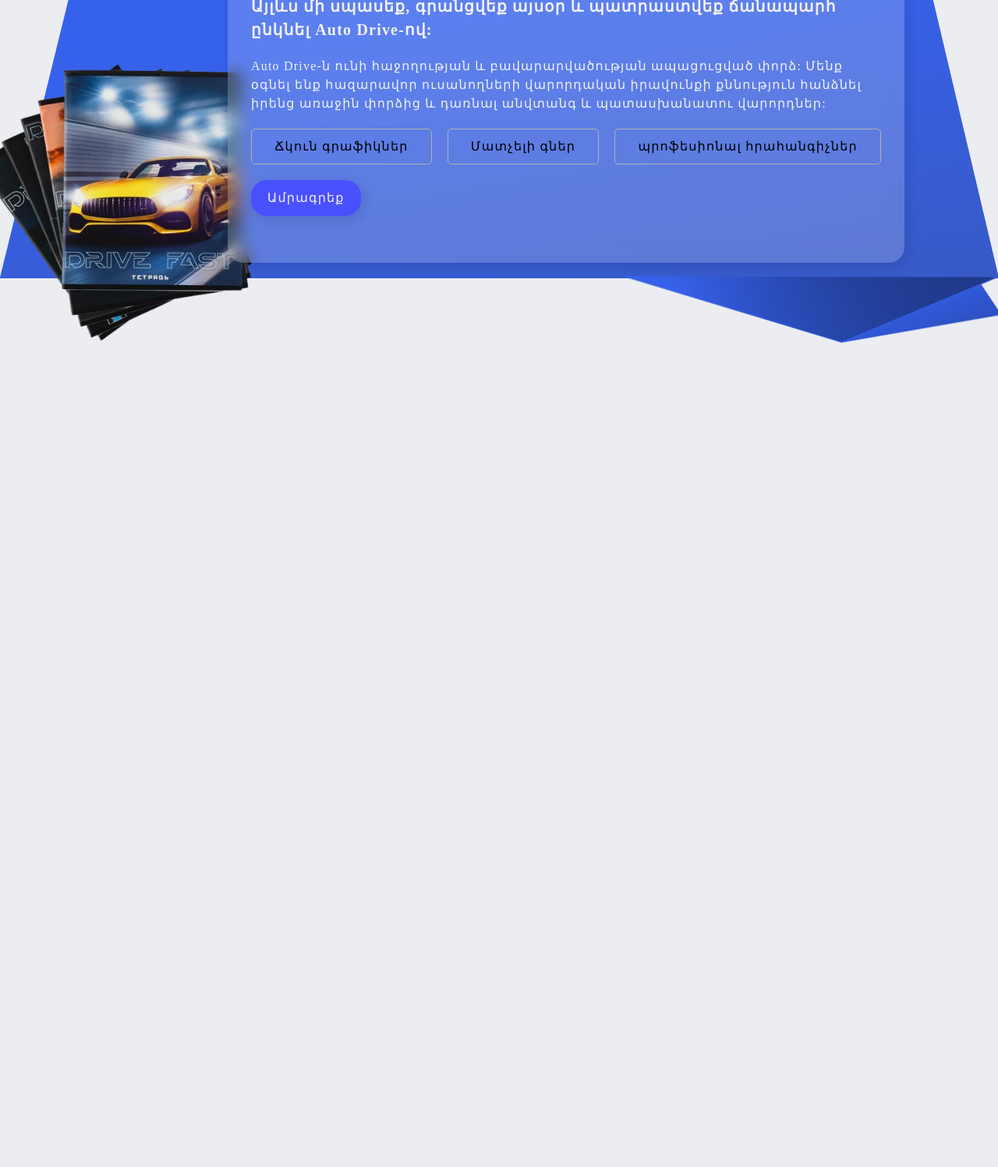
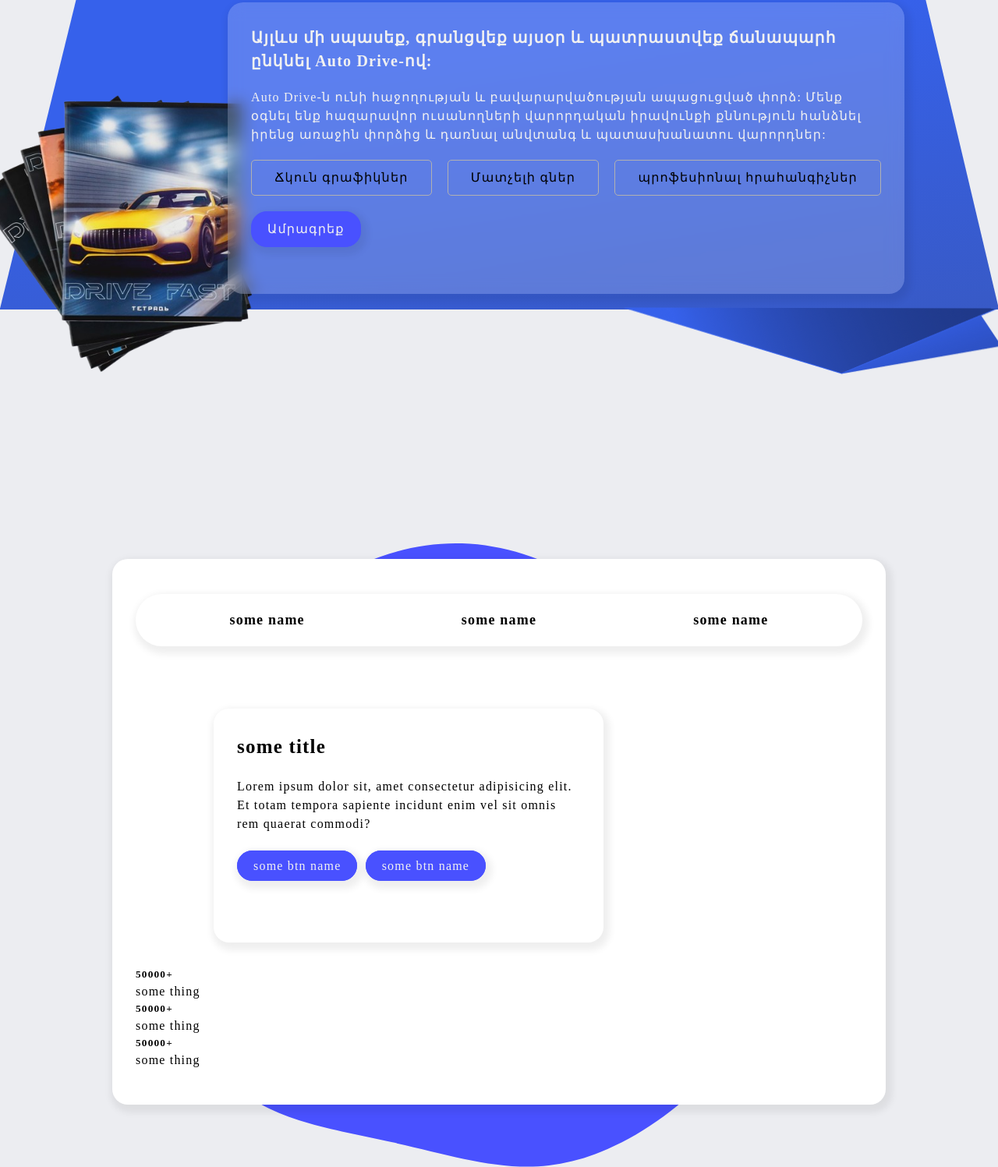
Before and after one commit to tigrankostanyan88/tigrankostanyan88.github.io, a website: page index.html in a window 1280 px wide. Shown: the part 1798-3295 px from the top of the page at 78% size. Before the commit the page ends 2315 px from the top, so only its background shows below. Drawn offline with Linux system fonts and the light colour scheme.

Commit message:
add About

```diff
--- a/index.html
+++ b/index.html
@@ -156,8 +156,40 @@
             </div>
         </section>
         <!-- Topics -->
-        <section>
-            <div class="container"></div>
+        <section class="about">
+            <img src="./imgs/about/Vector.svg" class="bg_decor" alt="">
+            <div class="container">
+                <div class="content_block">
+                    <div class="nav">
+                        <p class="col">some name</p>
+                        <p class="col">some name</p>
+                        <p class="col">some name</p>
+                    </div>
+                    <div class="card_about">
+                        <h5 class="title">some title</h5>
+                        <p class="descr">Lorem ipsum dolor sit, amet consectetur adipisicing elit. Et totam tempora sapiente incidunt enim vel sit omnis rem quaerat commodi?</p>
+
+                        <div class="btns">
+                            <a class="btn">some btn name</a>
+                            <a class="btn">some btn name</a>
+                        </div>
+                    </div>
+                    <div class="results">
+                        <div class="col">
+                            <h5 class="title">50000+</h5>
+                            <p>some thing</p>
+                        </div>
+                        <div class="col">
+                            <h5 class="title">50000+</h5>
+                            <p>some thing</p>
+                        </div>
+                        <div class="col">
+                            <h5 class="title">50000+</h5>
+                            <p>some thing</p>
+                        </div>
+                    </div>
+                </div>
+            </div>
         </section>
         <!-- Contact -->
         <section>
--- a/scss/__colors.scss
+++ b/scss/__colors.scss
@@ -1,4 +1,5 @@
 :root {
+    --color-main: #ECEDF1;
     --color-primary: #4951FF;
     --color-secondary: #B1B1B1;
     --color-light: #f1f1f1;
--- a/scss/main.scss
+++ b/scss/main.scss
@@ -379,8 +379,7 @@
             padding: 30px;
             .card {
                 position: relative;
-                margin-bottom: 30px;
-                margin: 0 auto;
+                margin: 20px auto;
                 width: 90%;
                 border-top: 1px solid var(--color-primary);
                 background: var(--color-light);
@@ -437,6 +436,7 @@
 }
 
 .info_section {
+    margin-bottom: 300px;
     .container {
         min-height: 400px;
         position: relative;
@@ -482,7 +482,6 @@
             &:nth-of-type(2) {
                 top: -1px;
                 right: -1px;
-                outline: 2px solid red;
                 clip-path: polygon(100% 0, 51% 0, 100% 100%);
             }
 
@@ -565,3 +564,65 @@
         }
     }
 }
+
+.about {
+    position: relative;
+    min-height: 100dvh;
+    align-items: center;
+    .bg_decor {
+        position: absolute;
+        z-index: -1;
+        background-size: 600px;
+        background-position-x: 800px;
+    }
+    .content_block {
+        width: 80%;
+        margin: 0 auto;
+        border-radius: 20px;
+        padding: 30px;
+        -webkit-backdrop-filter: blur(10px);
+        backdrop-filter: blur(3px);
+        background: #ffffff;
+        min-height: 700px;
+        @include shadow();
+        display: flex;
+        flex-direction: column;
+        justify-content: space-around;
+        .nav {
+            display: flex;
+            justify-content: space-around;
+            margin-bottom: 50px;
+            font-size: 18px;
+            font-weight: bold;
+            border-radius: 50px;
+            @include shadow();
+            padding: 20px;
+        }
+
+        .card_about {
+            background: #ffffff10;
+            -webkit-backdrop-filter: blur(15px);
+            backdrop-filter: blur(3px);
+            max-width: 500px;
+            min-height: 300px;
+            padding: 30px;
+            border-radius: 20px;
+            margin-left: 100px;
+            @include shadow();
+            .title {
+                font-size: 25px;
+                margin-bottom: 20px;
+            }
+            .descr {
+                margin-bottom: 30px;
+            }
+            .btns {
+                .btn {
+                    @include buttonStyle(10px, 20px);
+                    margin-right: 5px;
+                }
+            }
+        }
+    }
+
+}
```
Also changed, not shown: css/main.css, imgs/about/Vector.svg (added).
